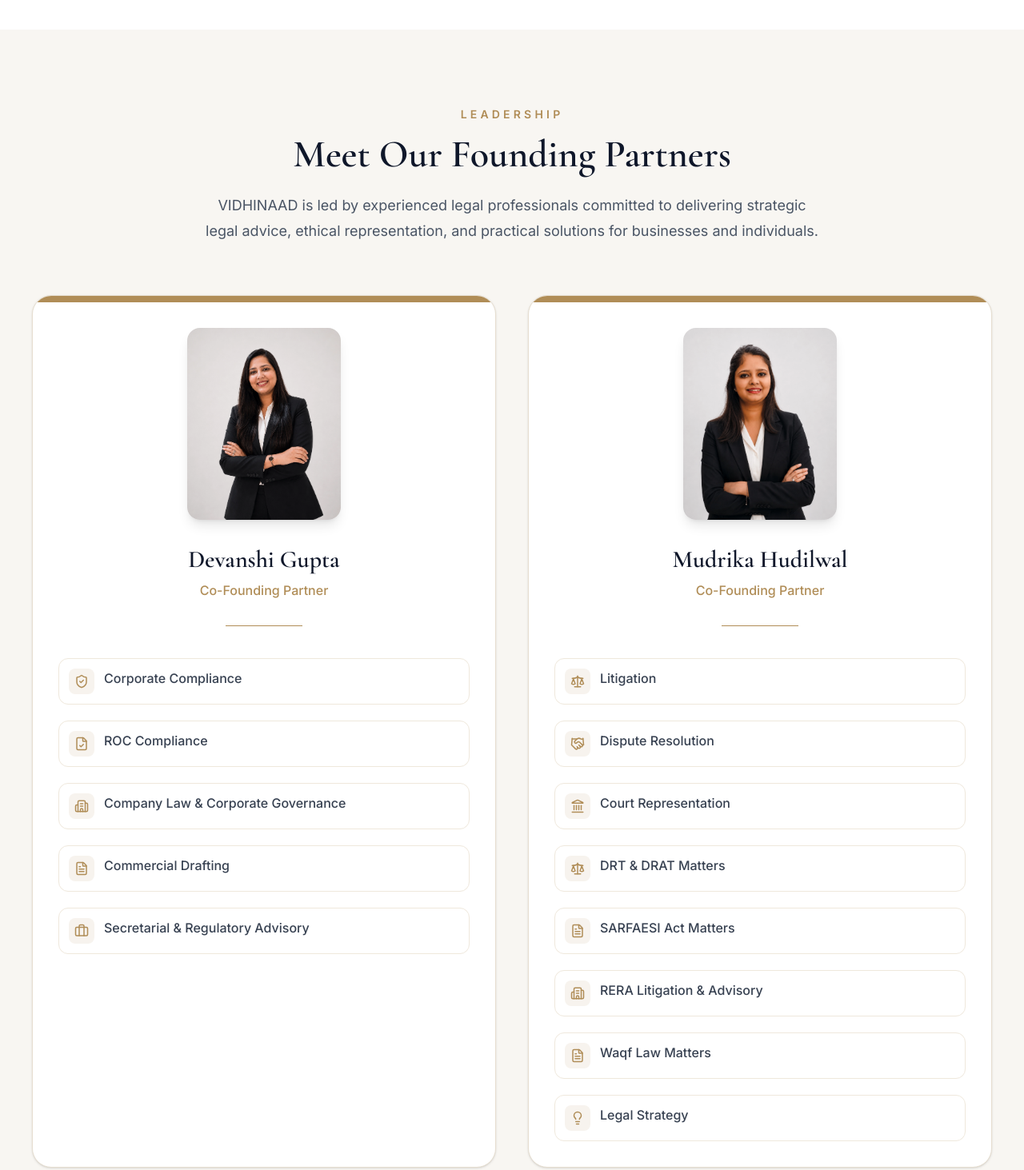
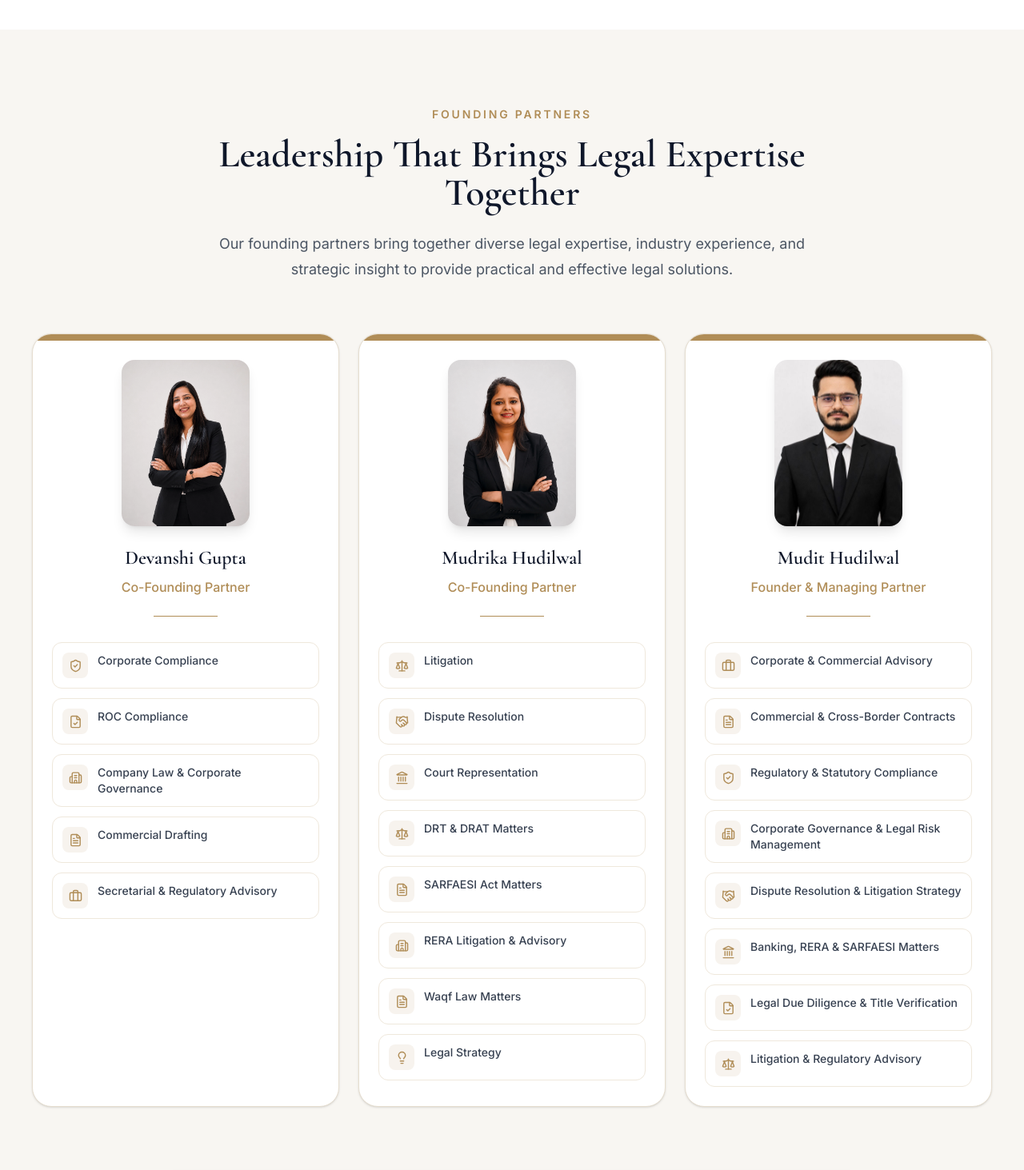
Before and after one commit to Lakshay1081/vidhinaad, a React (Vite) app: page / in a window 1280 px wide. Shown: the part 3220-4683 px from the top of the page at 80% size. Built offline with nearby package versions, Linux system fonts and the light colour scheme.

Commit message:
Added founding partner

```diff
--- a/src/components/layout/Footer.jsx
+++ b/src/components/layout/Footer.jsx
@@ -145,6 +145,20 @@
                 </a>
               </div>
 
+              <div className="flex items-start gap-3">
+
+                <Phone
+                  size={18}
+                  className="mt-1 text-[#D4AF37]"
+                />
+                <a
+                  href="tel:+918871767551"
+                  className="text-gray-400 hover:text-[#D4AF37] transition-colors"
+                >
+                  +91 8871767551
+                </a>
+              </div>
+
               {/* Email */}
               <div className="flex items-start gap-3">
 
--- a/src/components/sections/FoundingPartners.jsx
+++ b/src/components/sections/FoundingPartners.jsx
@@ -15,34 +15,19 @@
 
 import devanshi from "../../assets/images/devanshi.webp";
 import mudrika from "../../assets/images/mudrika.webp";
+import mudit from "../../assets/images/mudit.jpeg";
 
 const partners = [
   {
     name: "Devanshi Gupta",
     role: "Co-Founding Partner",
     image: devanshi,
-
     expertise: [
-      {
-        icon: ShieldCheck,
-        text: "Corporate Compliance",
-      },
-      {
-        icon: FileCheck,
-        text: "ROC Compliance",
-      },
-      {
-        icon: Building2,
-        text: "Company Law & Corporate Governance",
-      },
-      {
-        icon: FileText,
-        text: "Commercial Drafting",
-      },
-      {
-        icon: Briefcase,
-        text: "Secretarial & Regulatory Advisory",
-      },
+      { icon: ShieldCheck, text: "Corporate Compliance" },
+      { icon: FileCheck, text: "ROC Compliance" },
+      { icon: Building2, text: "Company Law & Corporate Governance" },
+      { icon: FileText, text: "Commercial Drafting" },
+      { icon: Briefcase, text: "Secretarial & Regulatory Advisory" },
     ],
   },
 
@@ -50,40 +35,31 @@
     name: "Mudrika Hudilwal",
     role: "Co-Founding Partner",
     image: mudrika,
+    expertise: [
+      { icon: Scale, text: "Litigation" },
+      { icon: Handshake, text: "Dispute Resolution" },
+      { icon: Landmark, text: "Court Representation" },
+      { icon: Scale, text: "DRT & DRAT Matters" },
+      { icon: FileText, text: "SARFAESI Act Matters" },
+      { icon: Building2, text: "RERA Litigation & Advisory" },
+      { icon: FileText, text: "Waqf Law Matters" },
+      { icon: Lightbulb, text: "Legal Strategy" },
+    ],
+  },
 
+  {
+    name: "Mudit Hudilwal",
+    role: "Founder & Managing Partner",
+    image: mudit,
     expertise: [
-      {
-        icon: Scale,
-        text: "Litigation",
-      },
-      {
-        icon: Handshake,
-        text: "Dispute Resolution",
-      },
-      {
-        icon: Landmark,
-        text: "Court Representation",
-      },
-      {
-        icon: Scale,
-        text: "DRT & DRAT Matters",
-      },
-      {
-        icon: FileText,
-        text: "SARFAESI Act Matters",
-      },
-      {
-        icon: Building2,
-        text: "RERA Litigation & Advisory",
-      },
-      {
-        icon: FileText,
-        text: "Waqf Law Matters",
-      },
-      {
-        icon: Lightbulb,
-        text: "Legal Strategy",
-      },
+      { icon: Briefcase, text: "Corporate & Commercial Advisory" },
+      { icon: FileText, text: "Commercial & Cross-Border Contracts" },
+      { icon: ShieldCheck, text: "Regulatory & Statutory Compliance" },
+      { icon: Building2, text: "Corporate Governance & Legal Risk Management" },
+      { icon: Handshake, text: "Dispute Resolution & Litigation Strategy" },
+      { icon: Landmark, text: "Banking, RERA & SARFAESI Matters" },
+      { icon: FileCheck, text: "Legal Due Diligence & Title Verification" },
+      { icon: Scale, text: "Litigation & Regulatory Advisory" },
     ],
   },
 ];
@@ -102,25 +78,25 @@
           transition={{ duration: 0.6 }}
           className="mx-auto max-w-3xl text-center"
         >
-          <p className="text-sm font-semibold uppercase tracking-[0.3em] text-[#B08D57]">
-            Leadership
+          <p className="text-sm font-semibold uppercase tracking-[0.2em] text-[#B08D57]">
+            Founding Partners
           </p>
 
           <h2
             className="mt-4 text-4xl font-semibold text-[#0F172A] md:text-5xl"
             style={{ fontFamily: '"Cormorant Garamond", serif' }}
           >
-            Meet Our Founding Partners
+            Leadership That Brings Legal Expertise Together
           </h2>
 
-          <p className="mt-6 text-lg leading-8 text-gray-600">
-            VIDHINAAD is led by experienced legal professionals committed to
-            delivering strategic legal advice, ethical representation, and
-            practical solutions for businesses and individuals.
+          <p className="mt-6 text-lg leading-8 text-[#4B5563]">
+            Our founding partners bring together diverse legal expertise,
+            industry experience, and strategic insight to provide practical
+            and effective legal solutions.
           </p>
         </motion.div>
 
-        <div className="mt-16 grid gap-10 xl:grid-cols-2">
+        <div className="mt-16 grid gap-6 lg:grid-cols-3">
   {partners.map((partner, index) => (
     <motion.div
       key={partner.name}
@@ -132,31 +108,29 @@
     >
       <div className="h-2 bg-[#B08D57]" />
 
-              <div className="p-8">
+      <div className="p-6">
         <div className="flex flex-col items-center">
           <img
             src={partner.image}
             alt={partner.name}
-                    className="h-60 w-48 rounded-2xl object-cover shadow-lg"
+            className="h-52 w-40 rounded-2xl object-cover shadow-lg"
           />
 
           <h3
-                    className="mt-8 text-3xl font-semibold text-[#0F172A]"
-                    style={{
-                      fontFamily: '"Cormorant Garamond", serif',
-                    }}
+            className="mt-6 text-2xl font-semibold text-[#0F172A] text-center"
+            style={{ fontFamily: '"Cormorant Garamond", serif' }}
           >
             {partner.name}
           </h3>
 
-                  <p className="mt-2 font-medium text-[#B08D57]">
+          <p className="mt-2 text-center font-medium text-[#B08D57]">
             {partner.role}
           </p>
 
-                  <div className="mt-8 h-px w-24 bg-[#B08D57]" />
+          <div className="mt-6 h-px w-20 bg-[#B08D57]" />
         </div>
 
-                <div className="mt-10 space-y-5">
+        <div className="mt-8 space-y-3">
           {partner.expertise.map((item) => {
             const Icon = item.icon;
 
@@ -167,12 +141,12 @@
               >
                 <div className="flex h-8 w-8 shrink-0 items-center justify-center rounded-lg bg-[#B08D57]/10">
                   <Icon
-                            size={18}
+                    size={17}
                     className="text-[#B08D57]"
                   />
                 </div>
 
-                        <p className="font-medium leading-6 text-[#374151]">
+                <p className="text-sm font-medium leading-5 text-[#374151]">
                   {item.text}
                 </p>
               </div>
@@ -185,10 +159,10 @@
 </div>
 
         <motion.div
-          initial={{ opacity: 0, y: 20 }}
+          initial={{ opacity: 0, y: 25 }}
           whileInView={{ opacity: 1, y: 0 }}
           viewport={{ once: true }}
-          transition={{ delay: 0.3 }}
+          transition={{ duration: 0.6 }}
           className="mx-auto mt-20 max-w-4xl rounded-3xl border border-[#E6DED0] bg-white p-10 text-center shadow-sm"
         >
           <h3
@@ -198,7 +172,7 @@
             Experienced Leadership. Trusted Legal Guidance.
           </h3>
 
-          <p className="mt-6 text-lg leading-8 text-gray-600">
+          <p className="mt-5 text-lg leading-8 text-[#4B5563]">
             Our founding partners bring together expertise in corporate
             advisory, compliance, litigation, dispute resolution, and legal
             strategy, ensuring that every client receives practical,
```
Also changed, not shown: public/favicon.png, src/assets/images/Mudit.jpeg (added). Lines whose indentation alone changed are shown as unchanged.
